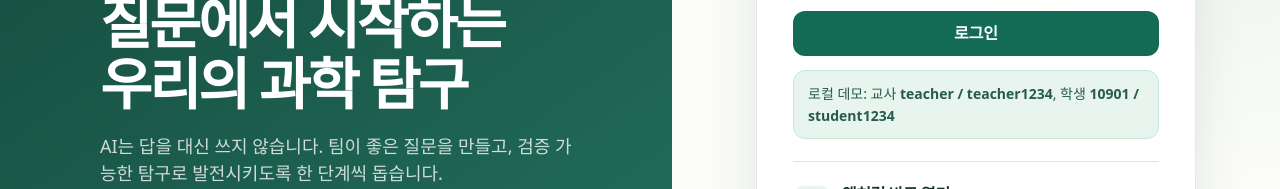
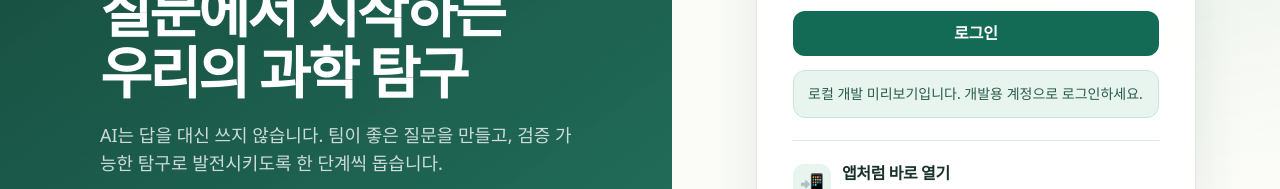
Before and after one commit to bocheol/Science-Inquiry-and-Experiment-Platform, a Next.js app: page /login in a window 1280 px wide. Shown: the part 357-546 px from the top of the page. Built offline with nearby package versions, Linux system fonts and the light colour scheme; no server answers.

Commit message:
fix: install cloud Codex and remove login password hints

```diff
--- a/src/app/login/page.tsx
+++ b/src/app/login/page.tsx
@@ -20,7 +20,7 @@ export default async function LoginPage() {
         <div className="auth-card">
           <h2>탐구실 입장</h2>
           <p>교사에게 받은 아이디와 비밀번호를 입력하세요.</p>
-          <LoginForm />
+          <LoginForm cloudPreview={process.env.NODE_ENV !== "production" && (process.env.SCIENCE_CLOUD_DEV === "1" || process.env.CODESPACES === "true")} />
           <InstallAppGuide />
         </div>
       </section>
--- a/src/components/login-form.tsx
+++ b/src/components/login-form.tsx
@@ -4,7 +4,7 @@ import { useState } from "react";
 import { useRouter } from "next/navigation";
 import { useToast } from "@/components/toast-provider";
 
-export function LoginForm() {
+export function LoginForm({ cloudPreview = false }: { cloudPreview?: boolean }) {
   const router = useRouter();
   const { showToast } = useToast();
   const [error, setError] = useState("");
@@ -52,7 +52,7 @@ export function LoginForm() {
       </button>
       {process.env.NODE_ENV !== "production" ? (
         <div className="notice-box">
-          로컬 데모: 교사 <b>teacher / teacher1234</b>, 학생 <b>10901 / student1234</b>
+          {cloudPreview ? "클라우드 개발 미리보기입니다. 개발용 계정으로 로그인하세요." : "로컬 개발 미리보기입니다. 개발용 계정으로 로그인하세요."}
         </div>
       ) : null}
     </form>
```
Also changed, not shown: 2 other files (tests, documents, lock files or other folders).
